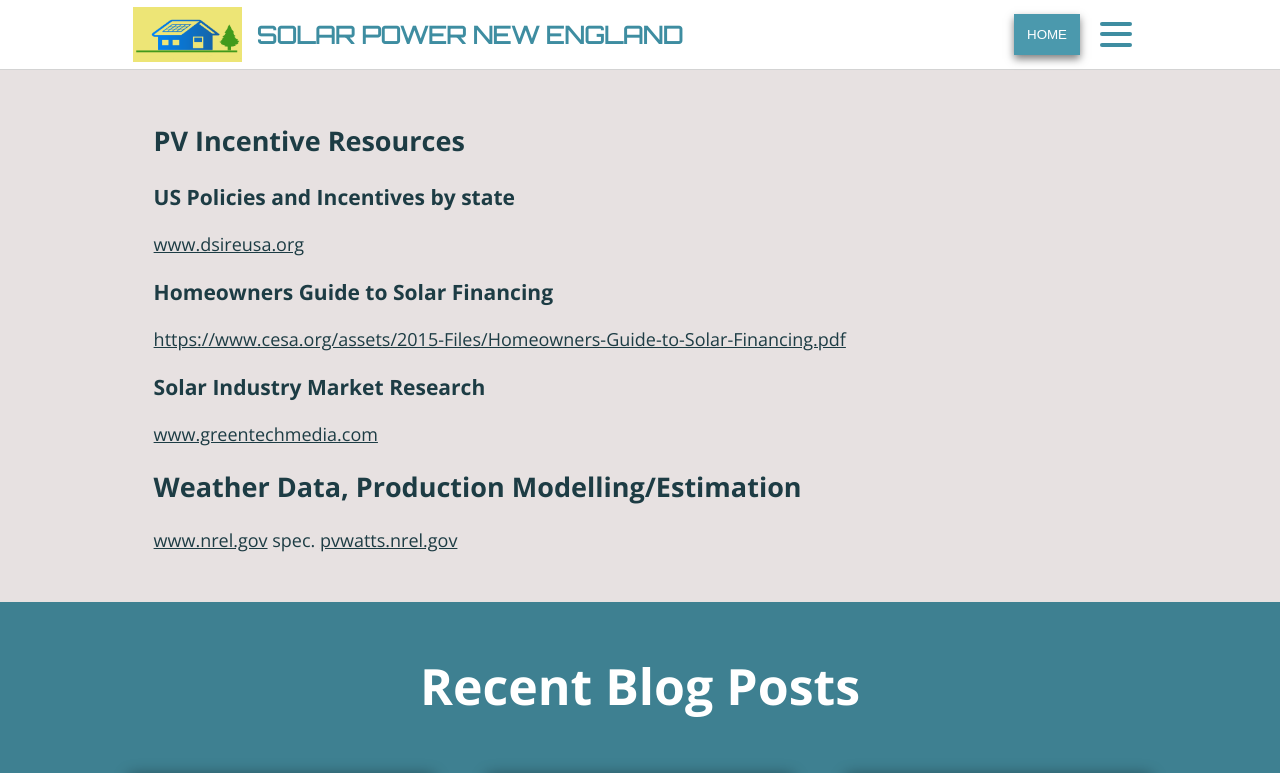
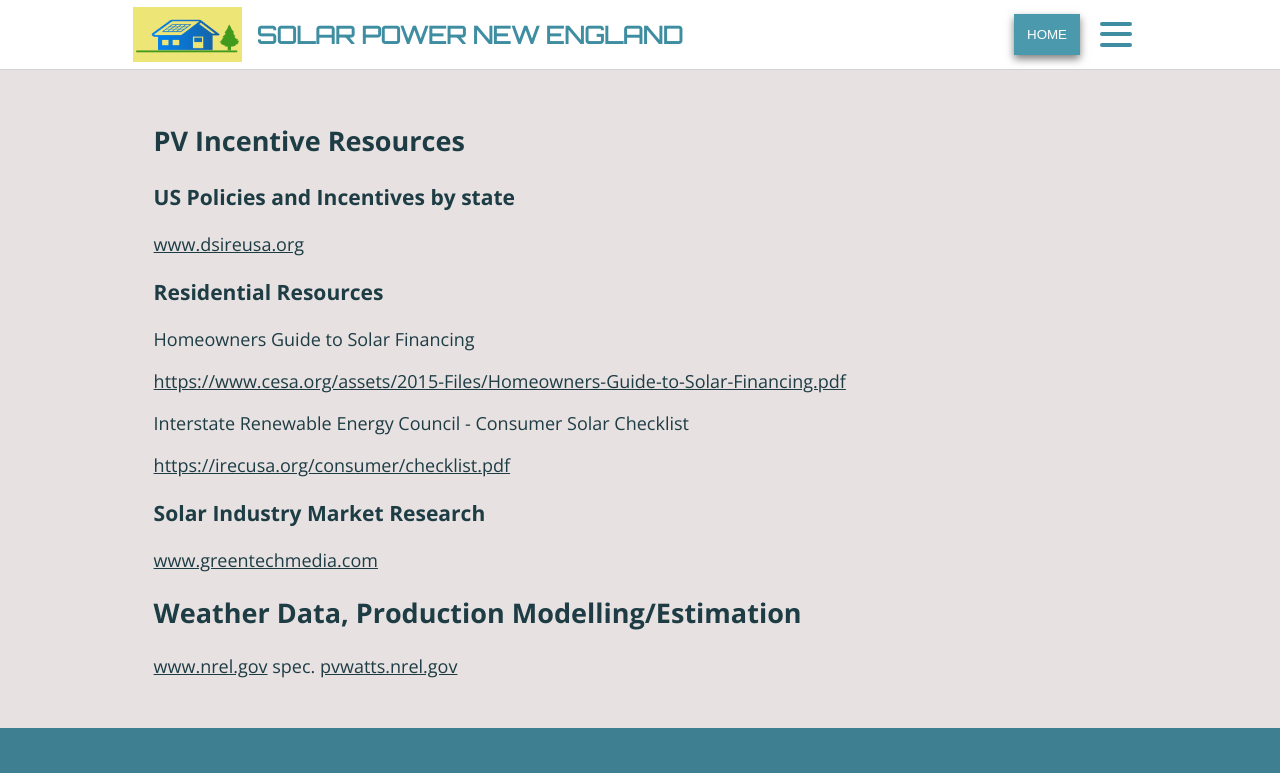
Before and after one commit to robitaille1/solar-ne, a React (Create React App) app: page /resources in a window 1280 px wide. Shown: the top 773 px of the page. Built offline with nearby package versions, Linux system fonts and the light colour scheme.

Commit message:
added new links

```diff
--- a/src/components/ResourcesSection/ResourcesSection.js
+++ b/src/components/ResourcesSection/ResourcesSection.js
@@ -12,15 +12,24 @@ const resourcesSection = () => (
     >
       www.dsireusa.org
     </a>
-    <h3>Homeowners Guide to Solar Financing</h3>
+    <h3>Residential Resources</h3>
+    <p>Homeowners Guide to Solar Financing</p>
     <a
       href="https://www.cesa.org/assets/2015-Files/Homeowners-Guide-to-Solar-Financing.pdf"
       target="_blank"
       rel="noopener noreferrer"
       alt="Homeowners Guide to Solar Financing"
     >
-      {" "}
       https://www.cesa.org/assets/2015-Files/Homeowners-Guide-to-Solar-Financing.pdf
+    </a>
+    <p>Interstate Renewable Energy Council - Consumer Solar Checklist</p>
+    <a
+      href="https://irecusa.org/consumer/checklist.pdf  "
+      target="_blank"
+      rel="noopener noreferrer"
+      alt="Homeowners Guide to Solar Financing"
+    >
+      https://irecusa.org/consumer/checklist.pdf
     </a>
     <h3>Solar Industry Market Research</h3>
     <a
```
